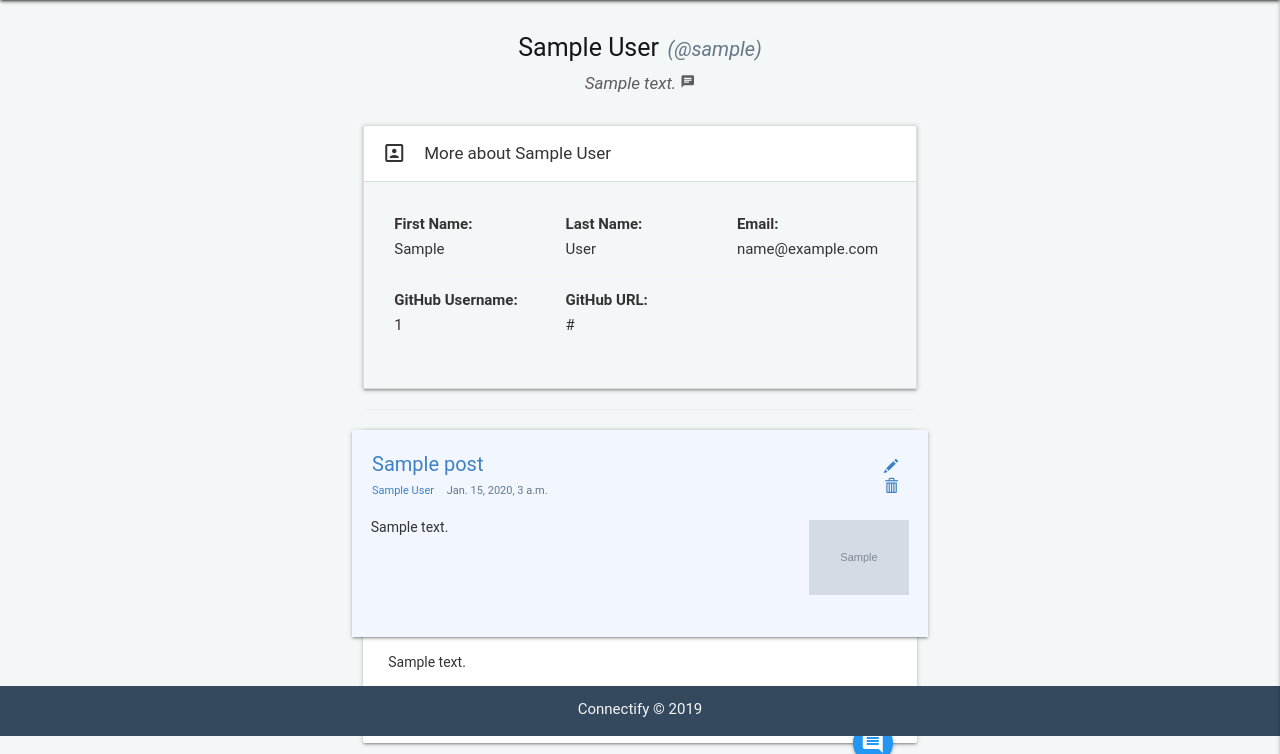
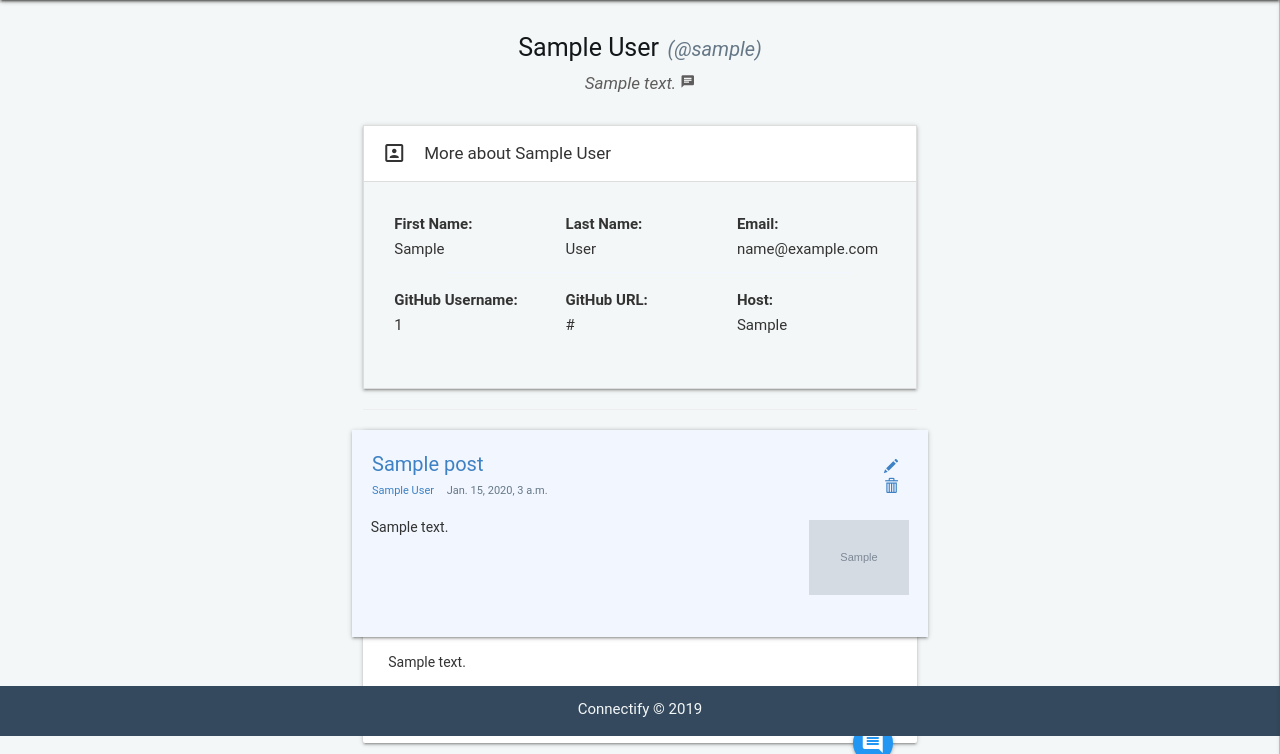
Before and after one commit to peterweckend/group-project-cmput404, a Django app: a page that uses backend/project404_t8/templates/profile/profile.html in a window 1280 px wide, after a click that opens the changed part. Shown: the part 64-818 px from the top of the page. Run offline with Django 3.2, Linux system fonts and the light colour scheme; a user stored in the database is signed in; tables that the repository leaves empty hold one stand-in row (values such as "Sample post"); grey boxes marked "Sample" are stand-in pictures; parts of the project's set-up code (start-up, migrations or seed data) failed here and were passed over; some libraries are stand-ins or nearby versions.

Commit message:
details now show host

```diff
--- a/backend/project404_t8/templates/profile/profile.html
+++ b/backend/project404_t8/templates/profile/profile.html
@@ -28,7 +28,12 @@
             <div class="col s12 m4 l4"><b>Email: </b><br> {{ author.email }} </div>
             <div class="col s12" style="margin:10px;"><hr></div>
             <div class="col s12 m4 l4"><b>GitHub Username: </b><br> {{ author.github_id }}</div>
-            <div class="col s12 m8 l8"><b>GitHub URL: </b><br> {{ author.github_url }}</div>
+            <div class="col s12 m4 l4"><b>GitHub URL: </b><br> {{ author.github_url }}</div>
+            {% if author.host != "" %}
+              <div class="col s12 m4 l4"><b>Host: </b><br> {{ author.host }}</div>
+            {% else %}
+            <div class="col s12 m4 l4"><b>Host: </b><br>Connectify</div>
+            {% endif %}
           </div>
         </div>
       </li>
```
Also changed, not shown: backend/project404_t8/templates/post/post.html (+6 -1 lines).
